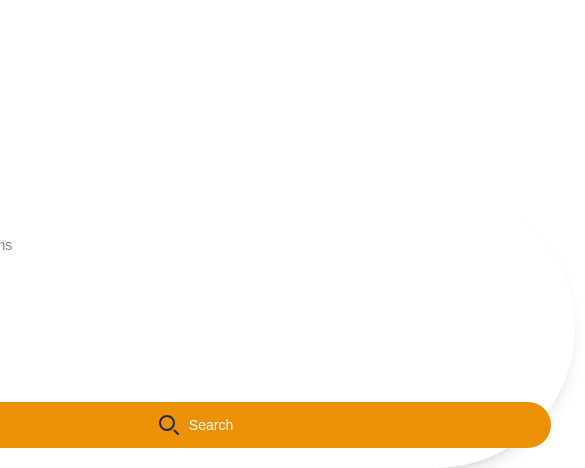
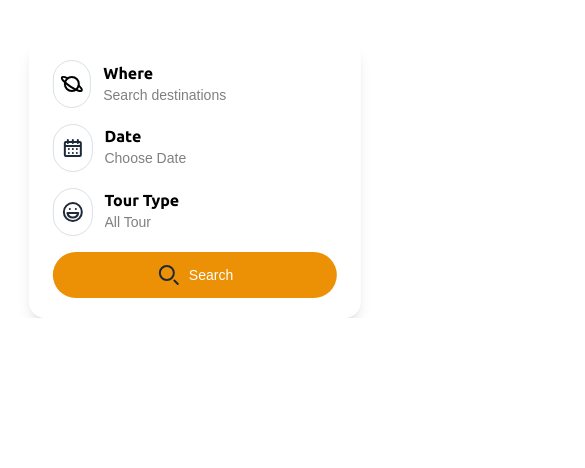
Before and after one commit to jncbhudiya/TravioGo, a Next.js app: page /-home/-searchpanel in a window 390 px wide. Shown: the part 660-1128 px from the top of the page, 585 px wide, since content can reach past the window. After the commit the page ends 978 px from the top, so only its background shows below. Built offline with nearby package versions, Linux system fonts and the light colour scheme.

Commit message:
Search Panel is Done

```diff
--- a/src/app/-home/-searchpanel/page.tsx
+++ b/src/app/-home/-searchpanel/page.tsx
@@ -6,9 +6,11 @@ function Searchpanel() {
     <>
       <div className=" w-full ">
         {/* Background container */}
-        <div className="absolute top-[850px] left-1/2 transform -translate-x-1/2 w-[824.02px] h-[82px] flex justify-center px-4">
-          <div className="max-w-[1320px] mx-auto px-4">
-            <div className="bg-white text-black rounded-full shadow-lg flex flex-wrap lg:flex-nowrap items-center gap-4 px-4 py-5 w-full max-w-[824px] mx-auto  ">
+        <div className="absolute top-[700px] lg:top-[850px]  left-1/2 transform -translate-x-1/2 w-max-[824.02px] h-[82px] flex justify-center px-4">
+          <div className="max-w-[1320px] mx-auto px-4 ">
+            <div
+              className=" bg-white text-black shadow-lg flex flex-wrap lg:flex-nowrap items-center gap-4 px-4 py-5 w-full rounded-[16px] sm:rounded-[20px] md:rounded-[24px] lg:rounded-full  transition-all duration-300"
+            >
               {/* Where */}
               <div className="flex w-[224.34px]h-[50px] items-center gap-3   sm:w-auto px-2">
                 <div className="w-12 h-12 rounded-full border border-[#D8E0E6] flex items-center justify-center">
@@ -25,7 +27,6 @@ function Searchpanel() {
                   />
                 </div>
               </div>
-
               {/* Date */}
               <div className="flex w-[224.34px]h-[50px] items-center gap-3 w-full sm:w-auto px-2">
                 <div className="w-12 h-12 rounded-full border border-[#D8E0E6] flex items-center justify-center">
@@ -42,7 +43,6 @@ function Searchpanel() {
                   />
                 </div>
               </div>
-
               {/* Tour Type */}
               <div className="flex w-[224.34px]h-[50px] items-center gap-3 w-full sm:w-auto px-2">
                 <div className="w-12 h-12 rounded-full border border-[#D8E0E6] flex items-center justify-center">
@@ -59,7 +59,6 @@ function Searchpanel() {
                   />
                 </div>
               </div>
-
               {/* Search Button */}
               <div className="w-full sm:w-auto px-2">
                 <button className="flex items-center justify-center gap-2 bg-[#EC9105] text-white text-sm font-medium rounded-full w-full sm:w-[119px] h-[46px] px-4 py-2">
```
